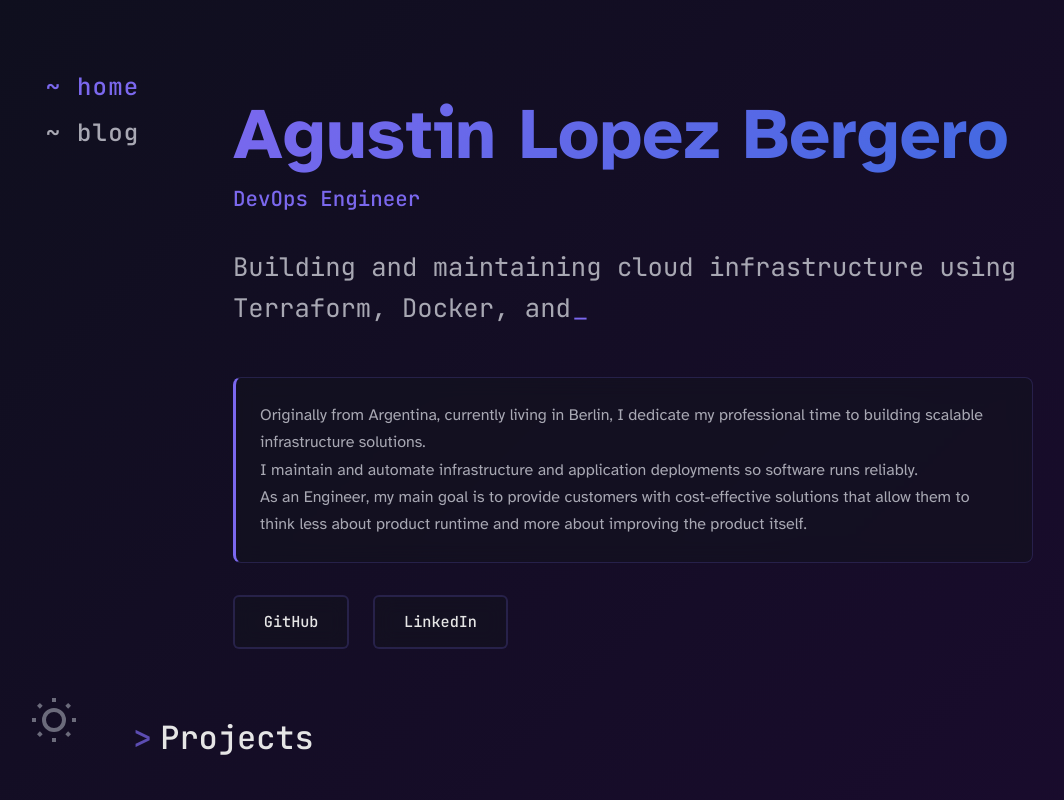
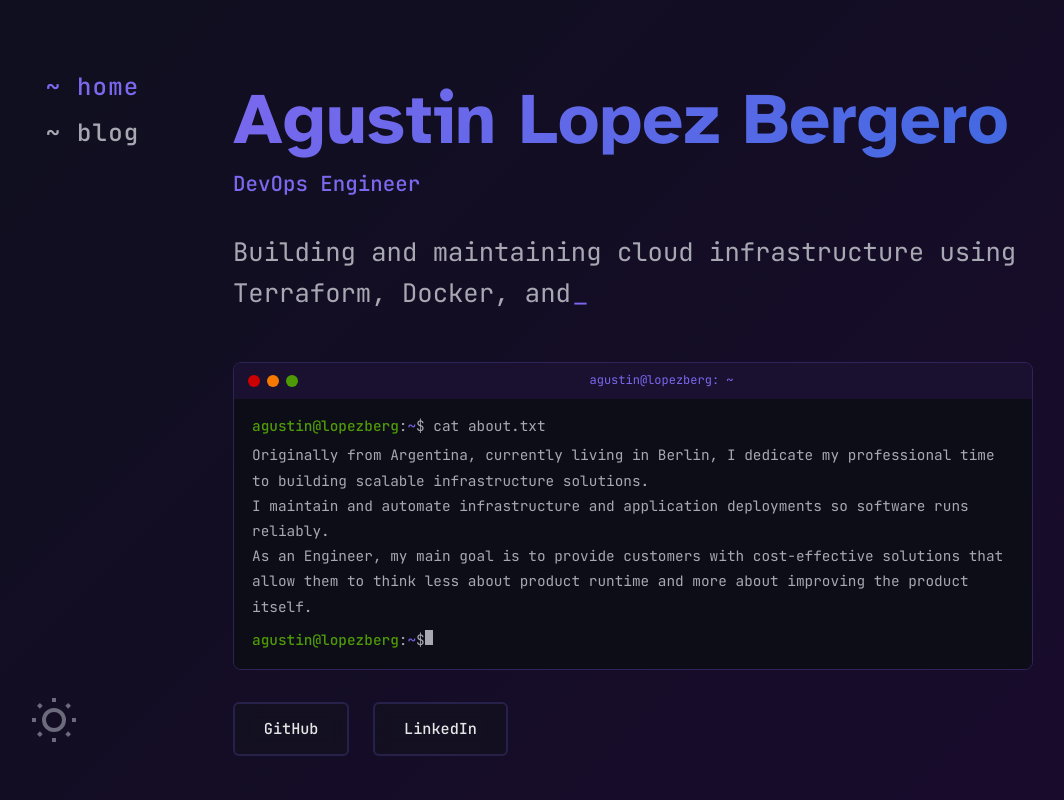
Before and after one commit to lopezatn/portfolio-frontend, a React (Vite) app: page / in a window 1280 px wide. Shown: the top 800 px of the page, without its empty margins (7-1071 px from the left). Built offline with nearby package versions, Linux system fonts and the light colour scheme.

Commit message:
style: terminal-style bio, global cursor override, light/dar theme adjustments

```diff
--- a/src/components/Hero.css
+++ b/src/components/Hero.css
@@ -50,21 +50,89 @@
   opacity: 1;
 }
 
-.hero-bio {
-  background: var(--card-bg);
-  backdrop-filter: blur(10px);
-  border: 1px solid var(--border-color);
-  border-left: 3px solid var(--accent-primary);
+.terminal-bio {
+  font-family: 'JetBrains Mono', monospace;
   border-radius: 8px;
-  padding: 1.5rem;
+  overflow: hidden;
+  border: 1px solid rgba(123, 104, 238, 0.25);
   margin: 2rem 0;
+  cursor: default;
+  user-select: none;
 }
 
-.hero-bio p {
-  color: var(--text-secondary);
-  font-size: 1rem;
-  line-height: 1.7;
-  margin: 0;
+.terminal-bar {
+  background: #1a1030;
+  padding: 8px 14px;
+  display: flex;
+  align-items: center;
+  gap: 7px;
+}
+
+.terminal-dot {
+  width: 12px;
+  height: 12px;
+  border-radius: 50%;
+  display: inline-block;
+  flex-shrink: 0;
+}
+
+.dot-red    { background: #cc0000; }
+.dot-yellow { background: #f57900; }
+.dot-green  { background: #4e9a06; }
+
+.terminal-title {
+  flex: 1;
+  text-align: center;
+  font-size: 12px;
+  color: #7b68ee;
+}
+
+.terminal-body {
+  background: #0d0d18;
+  padding: 14px 18px 16px;
+  font-size: 0.9rem;
+  line-height: 1.8;
+}
+
+.terminal-line {
+  display: flex;
+  align-items: baseline;
+}
+
+.t-prompt { color: #4e9a06; font-weight: bold; }
+.t-colon  { color: #a8a8b3; }
+.t-path   { color: #7b68ee; }
+.t-shell  { color: #a8a8b3; }
+
+.t-output {
+  color: #a8a8b3;
+  margin: 4px 0 8px;
+  line-height: 1.75;
+}
+
+.t-cursor {
+  display: inline-block;
+  width: 8px;
+  height: 1em;
+  background: #a8a8b3;
+  vertical-align: text-bottom;
+  animation: terminal-blink 1.1s step-end infinite;
+}
+
+@keyframes terminal-blink {
+  50% { opacity: 0; }
+}
+
+[data-theme="light"] .terminal-bio {
+  border-color: rgba(91, 74, 207, 0.3);
+}
+
+[data-theme="light"] .terminal-bar {
+  background: #3d2f8f;
+}
+
+[data-theme="light"] .terminal-title {
+  color: #a99ee8;
 }
 
 .hero-links {
--- a/src/components/Hero.jsx
+++ b/src/components/Hero.jsx
@@ -31,11 +31,33 @@ function Hero() {
           <span className="typed-text">{text}</span>
           <span className={`cursor ${showCursor ? 'visible' : ''}`}>_</span>
         </div>
-        <div className="hero-bio">
-          <p>
-            Originally from Argentina, currently living in Berlin, I dedicate my professional time to building scalable infrastructure solutions.<br/>
-            I maintain and automate infrastructure and application deployments so software runs reliably.<br/>
-            As an Engineer, my main goal is to provide customers with cost-effective solutions that allow them to think less about product runtime and more about improving the product itself.</p>
+        <div className="terminal-bio">
+          <div className="terminal-bar">
+            <span className="terminal-dot dot-red" />
+            <span className="terminal-dot dot-yellow" />
+            <span className="terminal-dot dot-green" />
+            <span className="terminal-title">agustin@lopezberg: ~</span>
+          </div>
+          <div className="terminal-body">
+            <div className="terminal-line">
+              <span className="t-prompt">agustin@lopezberg</span>
+              <span className="t-colon">:</span>
+              <span className="t-path">~</span>
+              <span className="t-shell">$ cat about.txt</span>
+            </div>
+            <p className="t-output">
+              Originally from Argentina, currently living in Berlin, I dedicate my professional time to building scalable infrastructure solutions.<br/>
+              I maintain and automate infrastructure and application deployments so software runs reliably.<br/>
+              As an Engineer, my main goal is to provide customers with cost-effective solutions that allow them to think less about product runtime and more about improving the product itself.
+            </p>
+            <div className="terminal-line">
+              <span className="t-prompt">agustin@lopezberg</span>
+              <span className="t-colon">:</span>
+              <span className="t-path">~</span>
+              <span className="t-shell">$ </span>
+              <span className="t-cursor" />
+            </div>
+          </div>
         </div>
         <div className="hero-links">
           <a href="https://github.com/lopezatn" target="_blank" rel="noopener noreferrer" className="hero-link">
--- a/src/index.css
+++ b/src/index.css
@@ -1,3 +1,11 @@
+* {
+  cursor: default !important;
+}
+
+a, button {
+  cursor: pointer !important;
+}
+
 :root {
   font-family: system-ui, Avenir, Helvetica, Arial, sans-serif;
   line-height: 1.5;
@@ -43,7 +51,6 @@ button {
   font-weight: 500;
   font-family: inherit;
   background-color: #1a1a1a;
-  cursor: pointer;
   transition: border-color 0.25s;
 }
 button:hover {
```
